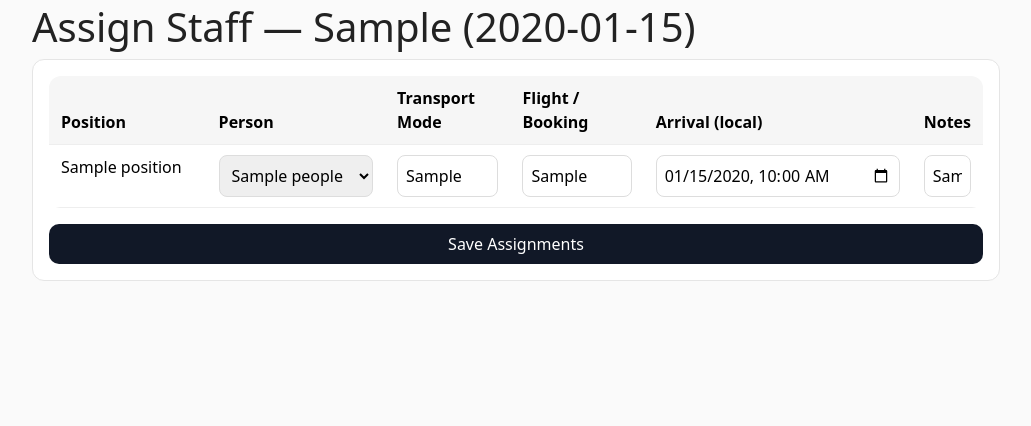
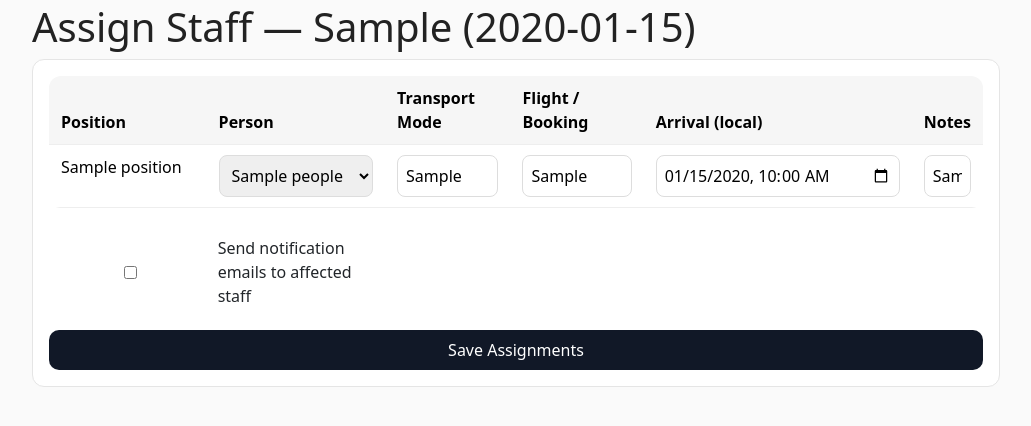
Before and after one commit to Ksmishra123/osa_staff, a Flask app: page /admin/events/1/assign in a window 1280 px wide. Shown: the part 112-538 px from the top of the page, without its empty margins (124-1155 px from the left). Run offline with Flask 3, Linux system fonts and the light colour scheme; a user stored in the database is signed in; tables that the repository leaves empty hold one stand-in row (values such as "Sample post"); parts of the project's set-up code (start-up, migrations or seed data) failed here and were passed over.

Commit message:
Update assign.html

```diff
--- a/templates/assign.html
+++ b/templates/assign.html
@@ -47,6 +47,12 @@
       {% endfor %}
     </tbody>
   </table>
+<div style="margin:12px 0; display:flex; gap:8px; align-items:center;">
+  <label style="display:flex; gap:6px; align-items:center;">
+    <input type="checkbox" name="send_emails" value="yes">
+    <span>Send notification emails to affected staff</span>
+  </label>
+</div>
 
   <button type="submit">Save Assignments</button>
 </form>
```
